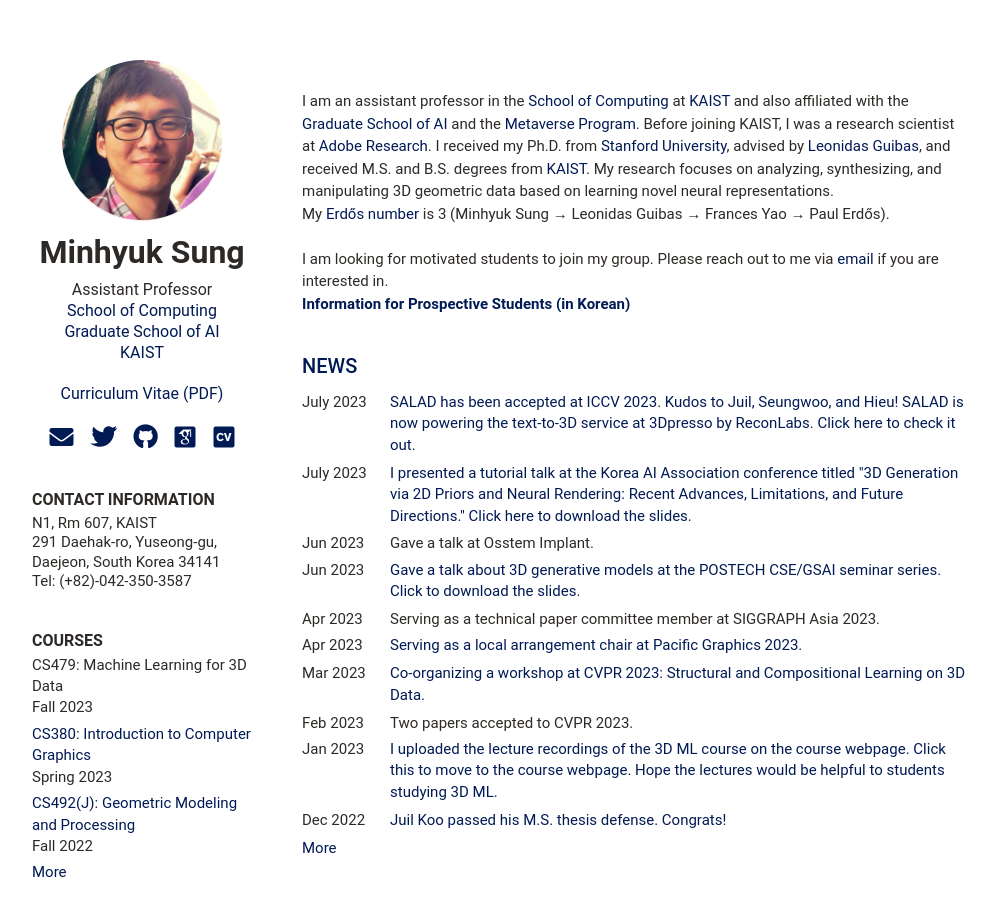
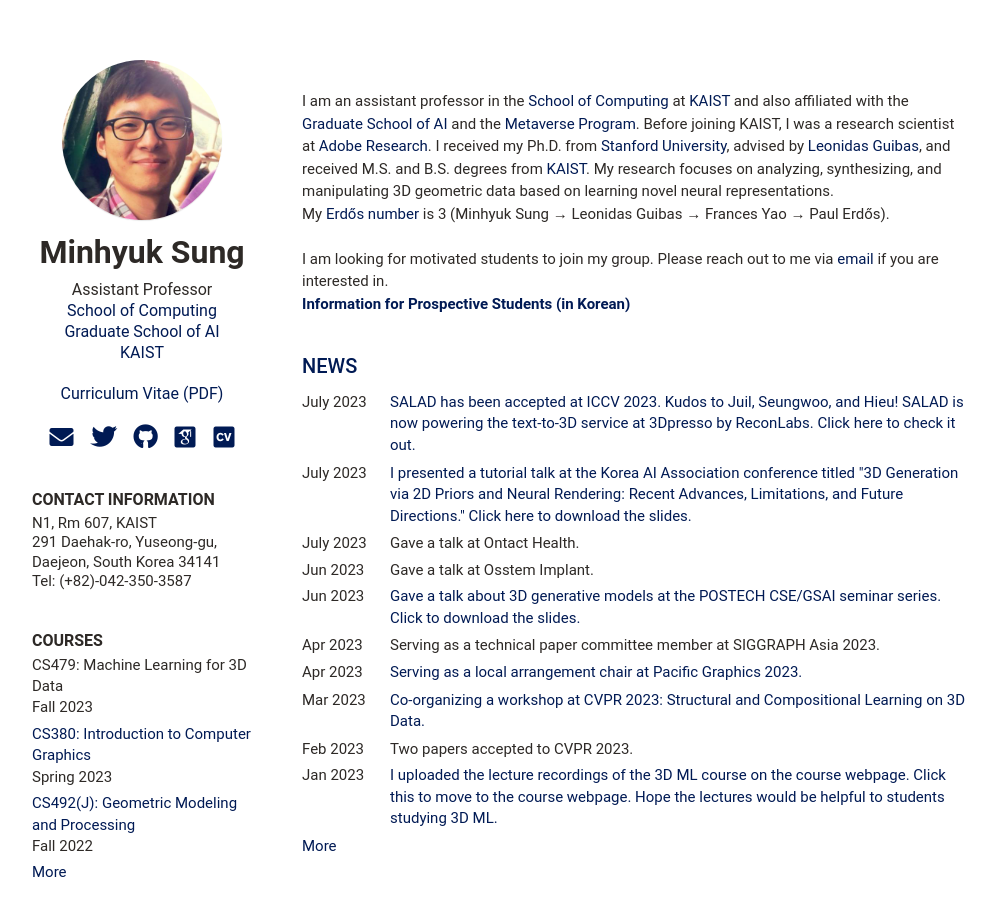
Before and after one commit to mhsung/mhsung.github.io, a Jekyll site: the page built from index.html, in a window 1280 px wide and 900 px high. Shown: the whole window, without its empty margins (126-1122 px from the left). Built offline with Jekyll 4.4.1, drawn with Linux system fonts in a browser that asks for light colours; some web fonts are replaced.

Commit message:
Updated.

```diff
--- a/_data/news.yml
+++ b/_data/news.yml
@@ -5,6 +5,8 @@ news:
     - title: "I presented a tutorial talk at the Korea AI Association conference titled \"3D Generation via 2D Priors and Neural Rendering: Recent Advances, Limitations, and Future Directions.\" Click here to download the slides."
       time: July 2023
       link: https://kaistackr-my.sharepoint.com/:b:/g/personal/mhsung_kaist_ac_kr/EbWgBXi-UuVOpOvVnUTPFSsBLNblqH7NAPgGonEA_7gLxA?e=tSqbHd
+    - title: "Gave a talk at Ontact Health."
+      time: July 2023
     - title: "Gave a talk at Osstem Implant."
       time: Jun 2023
     - title: "Gave a talk about 3D generative models at the POSTECH CSE/GSAI seminar series. Click to download the slides."
```
